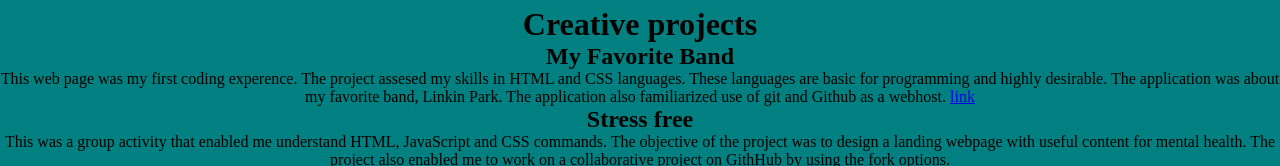
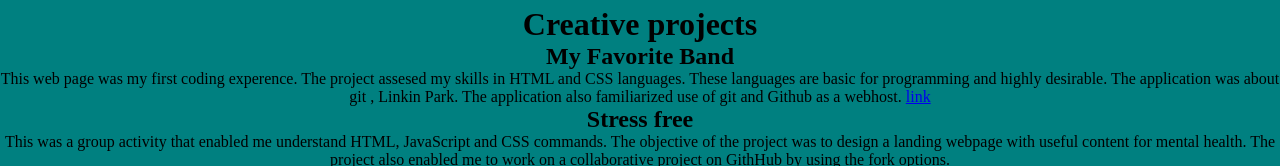
Before and after one commit to Mosesvalei/Portfolio-Landing-Page, a plain HTML site: page index.html in a window 1280 px wide. Shown: the part 306-472 px from the top of the page. Drawn offline with Linux system fonts and the light colour scheme.

```diff
--- a/index.html
+++ b/index.html
@@ -34,7 +34,7 @@
                 <h2>My Favorite Band</h2>
                 <p>This web page was my first coding experence. The project assesed my skills in HTML and CSS languages.
                     These languages are basic for programming and highly desirable.
-                    The application was about my favorite band, Linkin Park.
+                    The application was about git , Linkin Park.
                     The application also familiarized use of git and Github as a webhost. <a href="https://mosesvalei.github.io/My-favorite-Band/" target="_blank">link</a></p>
                 <h2>Stress free</h2>
                 <p>This was a group activity that enabled me understand HTML, JavaScript and CSS commands.
```
